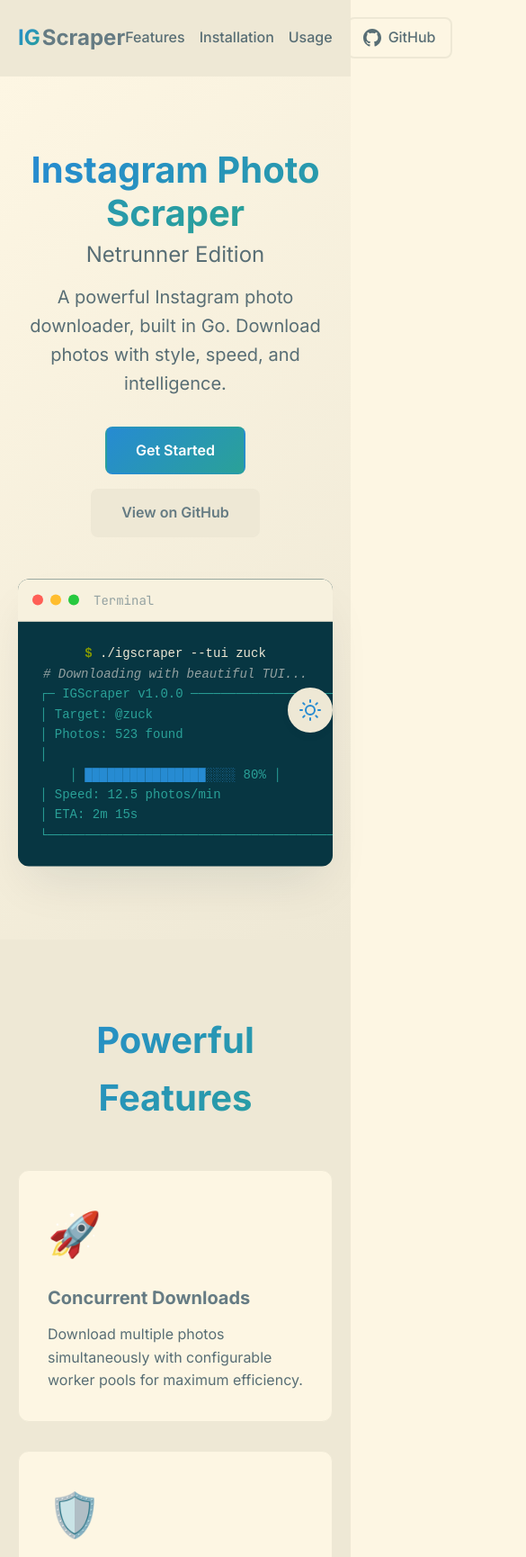
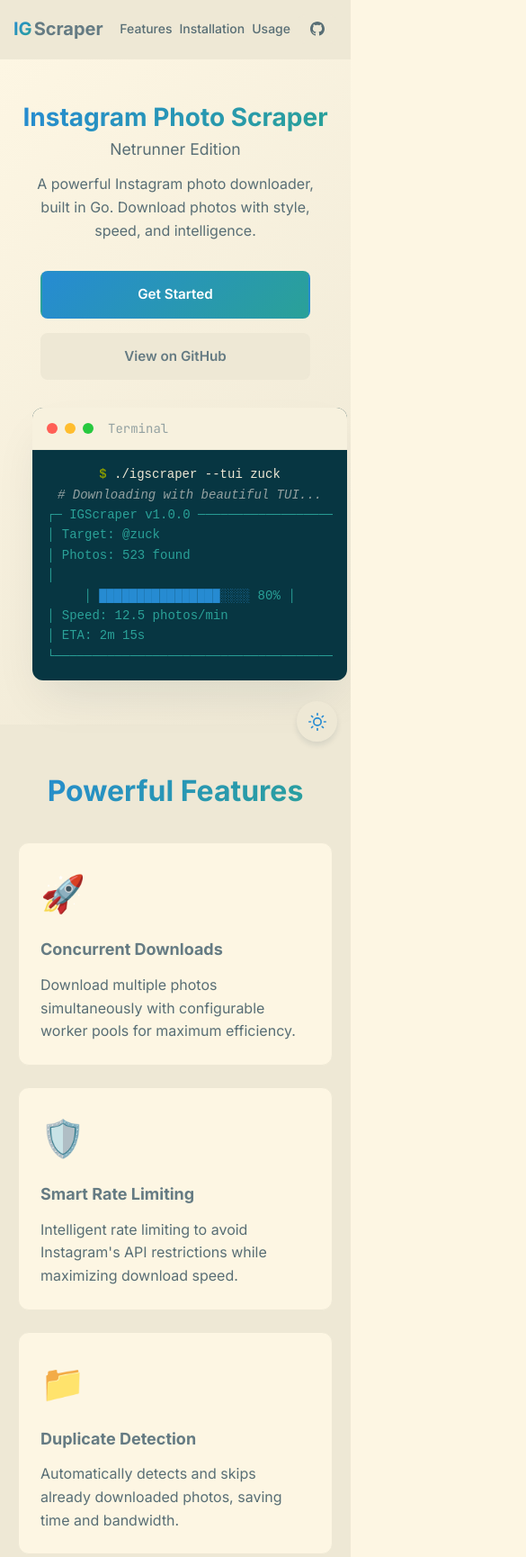
Before and after one commit to marcusziade/igscraper, a plain HTML site: page docs/index.html in a window 390 px wide. Shown: the top 1730 px of the page at 90% size, 585 px wide, since content can reach past the window. Drawn offline with Linux system fonts and the light colour scheme.

Commit message:
fix: Optimize website for mobile devices
- Prevent horizontal overflow with overflow-x: hidden on html/body
- Add comprehensive mobile styles for all sections
- Fix grid layouts with minmax(min(XXXpx, 100%), 1fr) for responsive columns
- Add proper padding and font size adjustments for mobile
- Improve navigation with smaller fonts and hiding GitHub text on very small screens
- Add container width: 100% and box-sizing for proper containment
- Optimize terminal, code blocks, and buttons for small screens
- Add extra media query for devices under 480px
- Ensure all elements scale properly and nothing overflows viewport

The site now works perfectly on all mobile devices without any horizontal scrolling.

```diff
--- a/docs/assets/css/style.css
+++ b/docs/assets/css/style.css
@@ -78,6 +78,7 @@
 
 html {
   scroll-behavior: smooth;
+  overflow-x: hidden;
 }
 
 body {
@@ -86,12 +87,16 @@ body {
   color: var(--text-primary);
   line-height: 1.6;
   transition: background-color 0.3s ease, color 0.3s ease;
+  overflow-x: hidden;
+  min-width: 320px;
 }
 
 .container {
   max-width: 1200px;
   margin: 0 auto;
   padding: 0 20px;
+  width: 100%;
+  box-sizing: border-box;
 }
 
 /* Theme Toggle */
@@ -301,6 +306,7 @@ body {
   max-width: 700px;
   margin: 0 auto;
   animation: float 6s ease-in-out infinite;
+  width: 100%;
 }
 
 @keyframes float {
@@ -390,7 +396,7 @@ body {
 
 .features-grid {
   display: grid;
-  grid-template-columns: repeat(auto-fit, minmax(350px, 1fr));
+  grid-template-columns: repeat(auto-fit, minmax(min(350px, 100%), 1fr));
   gap: 2rem;
 }
 
@@ -431,7 +437,7 @@ body {
 
 .installation-content, .usage-examples {
   display: grid;
-  grid-template-columns: repeat(auto-fit, minmax(400px, 1fr));
+  grid-template-columns: repeat(auto-fit, minmax(min(400px, 100%), 1fr));
   gap: 2rem;
 }
 
@@ -576,22 +582,200 @@ body {
 
 /* Responsive Design */
 @media (max-width: 768px) {
+  /* Navigation */
+  .navbar .container {
+    padding: 1rem 15px;
+  }
+
+  .nav-brand {
+    font-size: 1.25rem;
+  }
+
   .nav-links {
-    gap: 1rem;
+    gap: 0.75rem;
+    font-size: 0.875rem;
+  }
+
+  .github-link {
+    padding: 0.4rem 0.75rem;
+    font-size: 0.875rem;
+  }
+
+  .github-link svg {
+    width: 16px;
+    height: 16px;
+  }
+
+  /* Hero Section */
+  .hero {
+    padding: 3rem 0;
+  }
+
+  .hero-title {
+    font-size: clamp(2rem, 6vw, 3rem);
+  }
+
+  .subtitle {
+    font-size: 1.25rem;
+  }
+
+  .hero-description {
+    font-size: 1rem;
+    padding: 0 1rem;
   }
 
   .hero-actions {
     flex-direction: column;
-    align-items: center;
+    align-items: stretch;
+    width: 100%;
+    max-width: 300px;
+    margin: 0 auto 2rem;
   }
 
-  .features-grid, .installation-content, .usage-examples {
+  .btn {
+    padding: 0.75rem 1.5rem;
+    font-size: 0.95rem;
+    text-align: center;
+    justify-content: center;
+  }
+
+  /* Terminal */
+  .hero-terminal {
+    margin: 0 1rem;
+    font-size: 0.75rem;
+  }
+
+  .terminal-body {
+    padding: 1rem;
+    overflow-x: auto;
+  }
+
+  .terminal-body pre {
+    overflow-x: auto;
+    white-space: pre;
+  }
+
+  /* Features */
+  .features, .installation, .usage, .configuration, .stats {
+    padding: 3rem 0;
+  }
+
+  .section-title {
+    font-size: 2rem;
+    margin-bottom: 2rem;
+  }
+
+  .features-grid {
+    grid-template-columns: 1fr;
+    gap: 1.5rem;
+  }
+
+  .feature-card {
+    padding: 1.5rem;
+  }
+
+  .feature-icon {
+    font-size: 2.5rem;
+  }
+
+  .feature-card h3 {
+    font-size: 1.125rem;
+  }
+
+  /* Code Blocks */
+  .code-block {
+    font-size: 0.75rem;
+    padding: 0.75rem;
+    overflow-x: auto;
+  }
+
+  .code-block pre {
+    overflow-x: auto;
+    white-space: pre;
+  }
+
+  /* Installation & Usage */
+  .installation-content, .usage-examples {
+    grid-template-columns: 1fr;
+    gap: 1.5rem;
+  }
+
+  .installation-method, .usage-example {
+    padding: 1.5rem;
+  }
+
+  /* Configuration */
+  .config-list {
+    padding: 1.5rem;
+    font-size: 0.95rem;
+  }
+
+  /* Stats */
+  .stats-grid {
+    grid-template-columns: repeat(2, 1fr);
+    gap: 1rem;
+  }
+
+  .stat-card {
+    padding: 1.5rem;
+  }
+
+  .stat-value {
+    font-size: 2.5rem;
+  }
+
+  .stat-label {
+    font-size: 1rem;
+  }
+
+  /* Footer */
+  .footer {
+    padding: 2rem 0 1rem;
+  }
+
+  .footer-content {
+    grid-template-columns: 1fr;
+    text-align: center;
+  }
+
+  .footer-section {
+    margin-bottom: 1.5rem;
+  }
+
+  /* Theme Toggle */
+  .theme-toggle {
+    top: auto;
+    bottom: 20px;
+    right: 15px;
+    width: 45px;
+    height: 45px;
+  }
+
+  .theme-toggle svg {
+    width: 20px;
+    height: 20px;
+  }
+}
+
+/* Extra small devices */
+@media (max-width: 480px) {
+  .hero-title {
+    font-size: 1.75rem;
+  }
+
+  .subtitle {
+    font-size: 1.1rem;
+  }
+
+  .stats-grid {
     grid-template-columns: 1fr;
   }
 
-  .theme-toggle {
-    top: auto;
-    bottom: 30px;
-    right: 20px;
+  .nav-links {
+    gap: 0.5rem;
+  }
+
+  .github-link span {
+    display: none;
   }
 }
--- a/docs/index.html
+++ b/docs/index.html
@@ -43,7 +43,7 @@
                     <svg xmlns="http://www.w3.org/2000/svg" width="20" height="20" viewBox="0 0 24 24" fill="currentColor">
                         <path d="M12 0c-6.626 0-12 5.373-12 12 0 5.302 3.438 9.8 8.207 11.387.599.111.793-.261.793-.577v-2.234c-3.338.726-4.033-1.416-4.033-1.416-.546-1.387-1.333-1.756-1.333-1.756-1.089-.745.083-.729.083-.729 1.205.084 1.839 1.237 1.839 1.237 1.07 1.834 2.807 1.304 3.492.997.107-.775.418-1.305.762-1.604-2.665-.305-5.467-1.334-5.467-5.931 0-1.311.469-2.381 1.236-3.221-.124-.303-.535-1.524.117-3.176 0 0 1.008-.322 3.301 1.23.957-.266 1.983-.399 3.003-.404 1.02.005 2.047.138 3.006.404 2.291-1.552 3.297-1.23 3.297-1.23.653 1.653.242 2.874.118 3.176.77.84 1.235 1.911 1.235 3.221 0 4.609-2.807 5.624-5.479 5.921.43.372.823 1.102.823 2.222v3.293c0 .319.192.694.801.576 4.765-1.589 8.199-6.086 8.199-11.386 0-6.627-5.373-12-12-12z"/>
                     </svg>
-                    GitHub
+                    <span>GitHub</span>
                 </a></li>
             </ul>
         </div>
```
